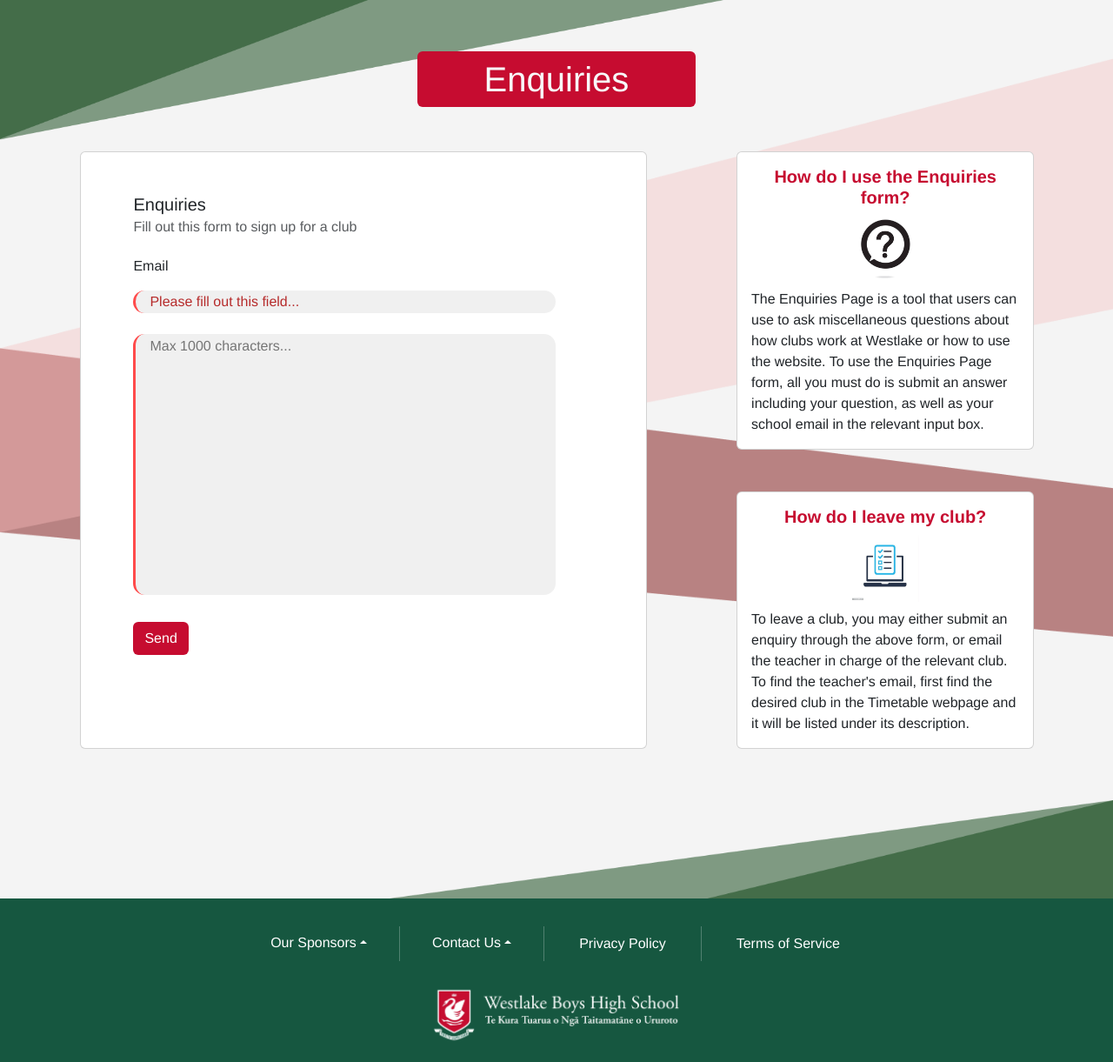
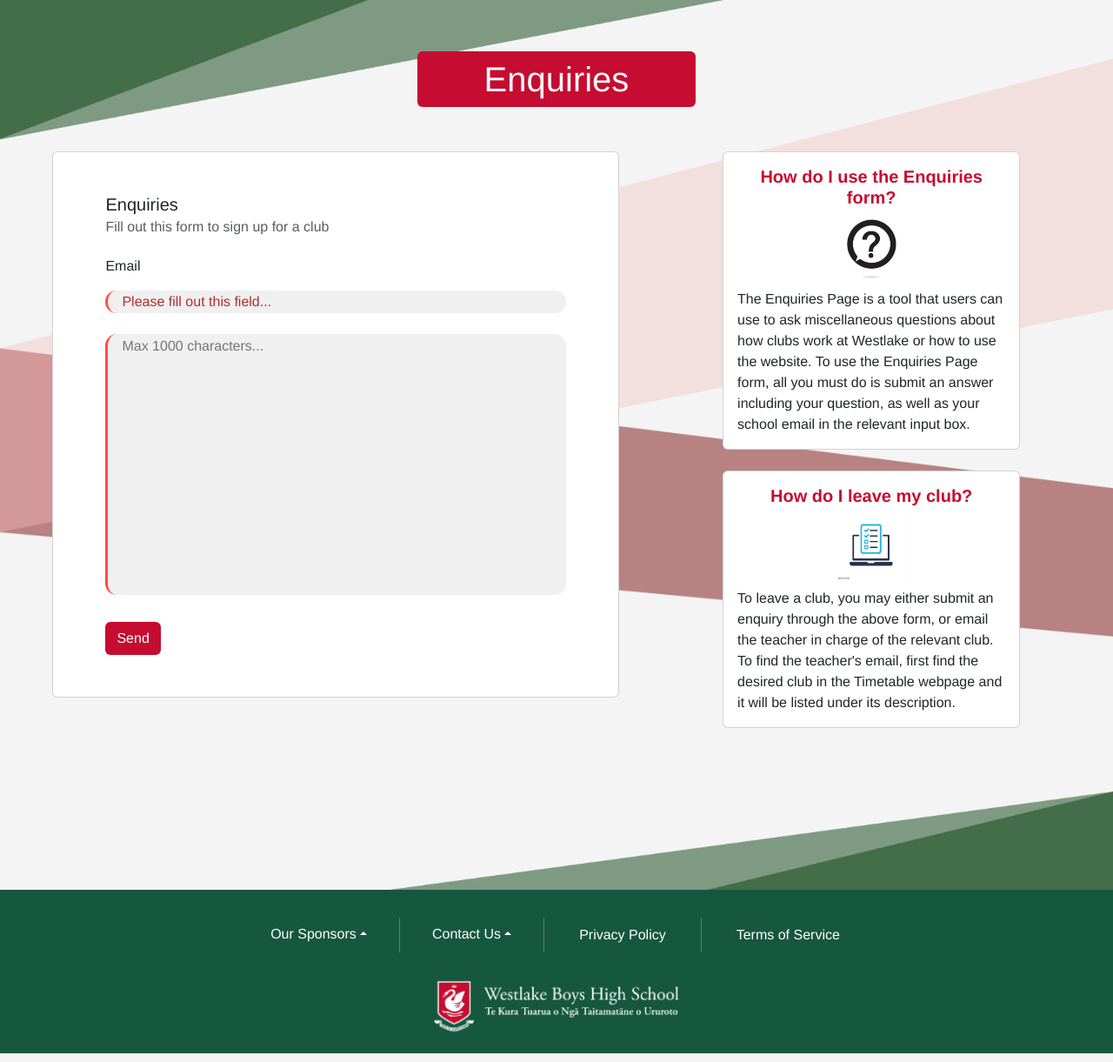
Before and after one commit to Marcus-Hilder/13_dtp_AS91903_AS91907, a Flask app: page /enquiries in a window 1280 px wide. Shown: the part 139-1360 px from the top of the page at 87% size. Run offline with Flask 3, Linux system fonts and the light colour scheme.

Commit message:
Changed scaling of enquiries page

```diff
--- a/templates/enquiries.html
+++ b/templates/enquiries.html
@@ -19,7 +19,7 @@
     {% endif %}
 
     <div class="row custom-mb justify-content-evenly">
-        <div class="card col-6 ms-5">
+        <div class="card col-10 col-lg-6 mb-5">
             <div class="card-body p-5">
 
                 <h5 class="card-title">Enquiries</h5>
@@ -28,10 +28,10 @@
                 <form method="POST" action="/enquiries">
                     <div class="my-4">
                         <p class="card-text">Email</p>
-                        <input class="col-11 px-3 custom-input-bar" type="text" placeholder="Please fill out this field..." name="email" id="" required>
+                        <input class="col-12 px-3 custom-input-bar" type="text" placeholder="Please fill out this field..." name="email" id="" required>
                     </div>
                     <div class="my-4 scroll-container">
-                        <textarea class="col-11 px-3" placeholder="Max 1000 characters..." name="enquiry" maxlength="1000" required></textarea>
+                        <textarea class="col-12 px-3" placeholder="Max 1000 characters..." name="enquiry" maxlength="1000" required></textarea>
                     </div>
 
                 <button type="submit" class="btn custom-button">Send</button>
@@ -40,8 +40,8 @@
             </div>
         </div>
 
-        <div class="col col-4">
-            <div class="card col-10 mx-auto mb-5">
+        <div class="col col-12 col-lg-4">
+            <div class="card col-10 mx-auto mb-4">
                 <div class="card-body">
                     <h5 class="card-title text-center card-title-styling">How do I use the Enquiries form?</h5>
                     <img src="/static/qmark.png" class="d-flex card-img-top w-10 enquiries-img mx-auto my-2" alt="...">
```
Also changed, not shown: club_data.db.
